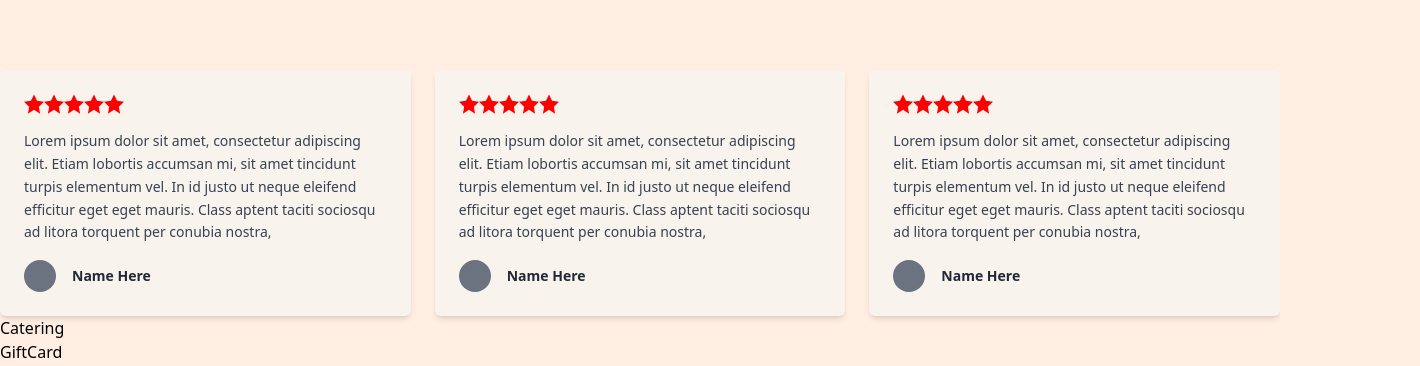
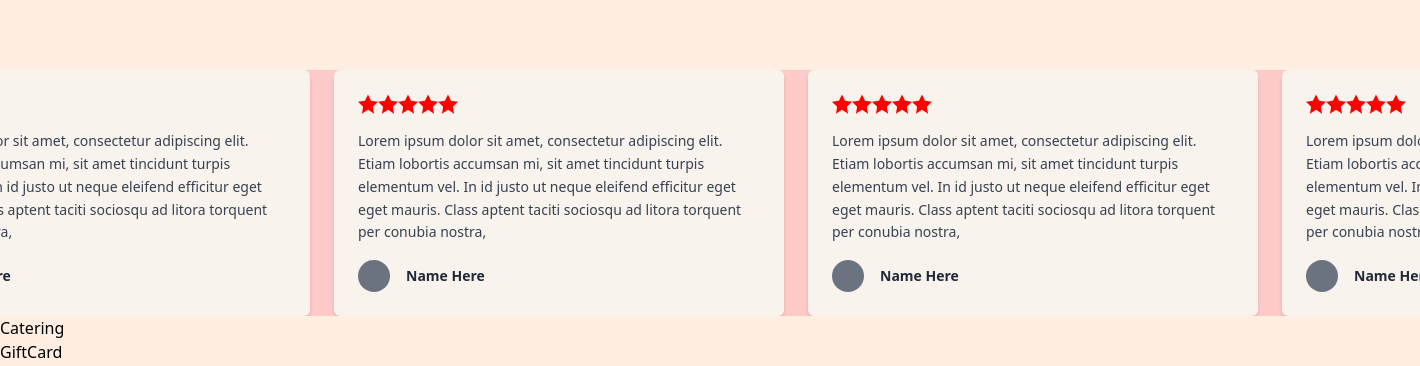
Before and after one commit to pankajrampawar/zaitandzaatar, a Next.js app in the folder zandz/: page / in a window 1280 px wide. Shown: the part 3388-3754 px from the top of the page, 1420 px wide, since content can reach past the window. Built offline with nearby package versions, Linux system fonts and the light colour scheme; a web font is replaced by a local one.

Commit message:
updated raing card

```diff
--- a/zandz/app/components/home/socialProof.js
+++ b/zandz/app/components/home/socialProof.js
@@ -2,18 +2,21 @@ import { anek_gujarati } from "@/app/fonts";
 import RatingCard from "@/app/ui/ratingCard";
 
 export default function SocialProof() {
-
     return (
         <div className="max-w-[1560px] flex flex-col items-center mt-[10%] gap-20">
             <h2 className={`${anek_gujarati.className} text-5xl md:text-6xl md:leading-normal xl:text-7xl xl:leading-tight text-center mx-[2%] sm:mx-none w-full font-bold tracking-wide`}>
                 HEAR WHAT OUR CUSTOMERS <br />
                 <span className="bg-green-700 text-white px-2">LOVE ABOUT US</span>
             </h2>
-            <div className="flex gap-6">
-                <RatingCard />
-                <RatingCard />
-                <RatingCard />
+            <div className="flex overflow-x-scroll bg-red-200 w-full scrollbar-thin scrollbar-thumb-gray-400 scrollbar-track-gray-100">
+                <div className="flex w-full gap-6">
+                    <RatingCard />
+                    <RatingCard />
+                    <RatingCard />
+                    <RatingCard />
+                    <RatingCard />
+                </div>
             </div>
         </div>
-    )
+    );
 }
--- a/zandz/app/ui/ratingCard.js
+++ b/zandz/app/ui/ratingCard.js
@@ -1,6 +1,6 @@
 export default function RatingCard() {
     return (
-        <div className="bg-[#f9f3ee] p-6 rounded-md max-w-md mx-auto shadow-md">
+        <div className="bg-[#f9f3ee] p-6 rounded-md max-w-md mx-auto shadow-md min-w-[450px]">
             {/* Stars Section */}
             <div className="flex justify-start mb-4">
                 {[...Array(5)].map((_, index) => (
```
